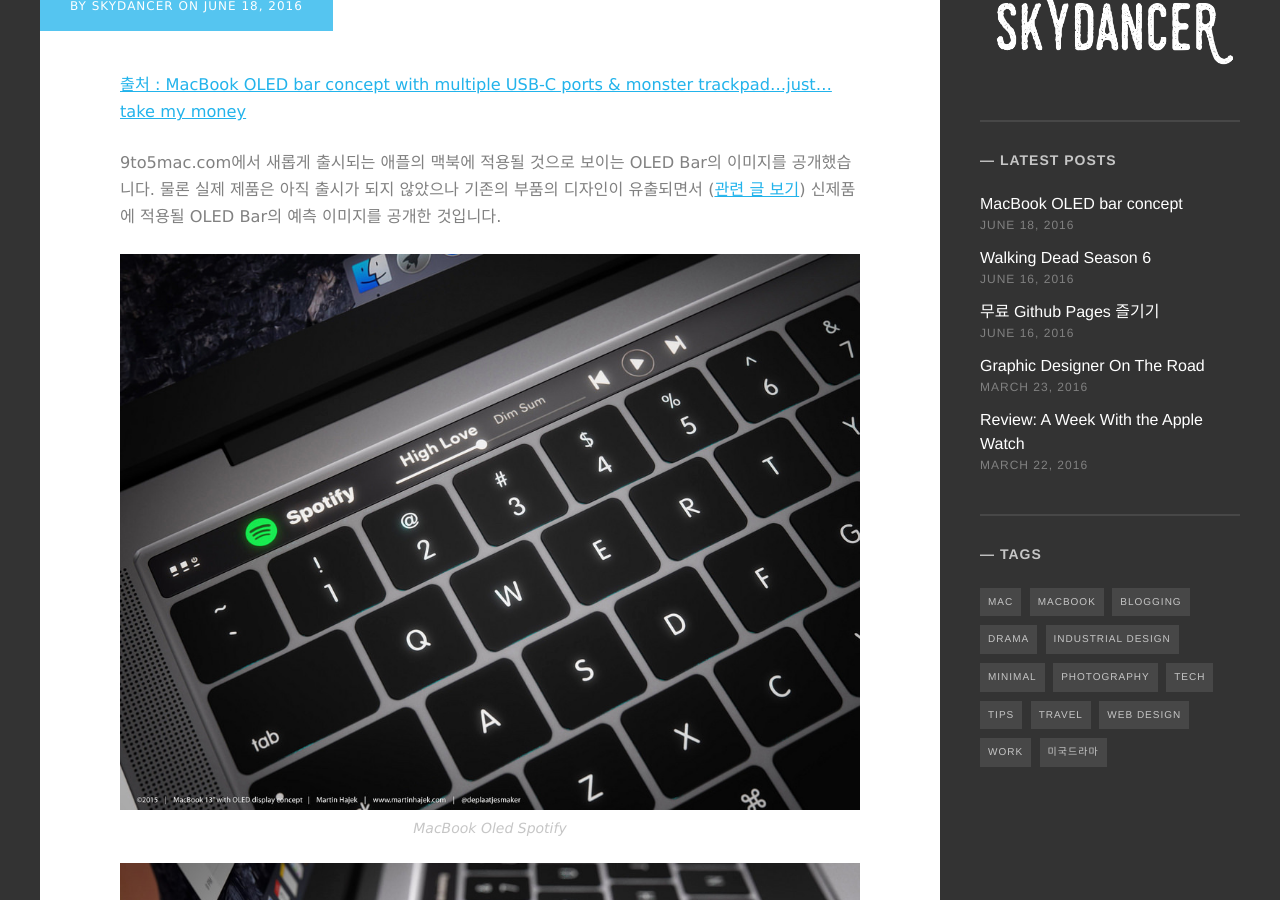
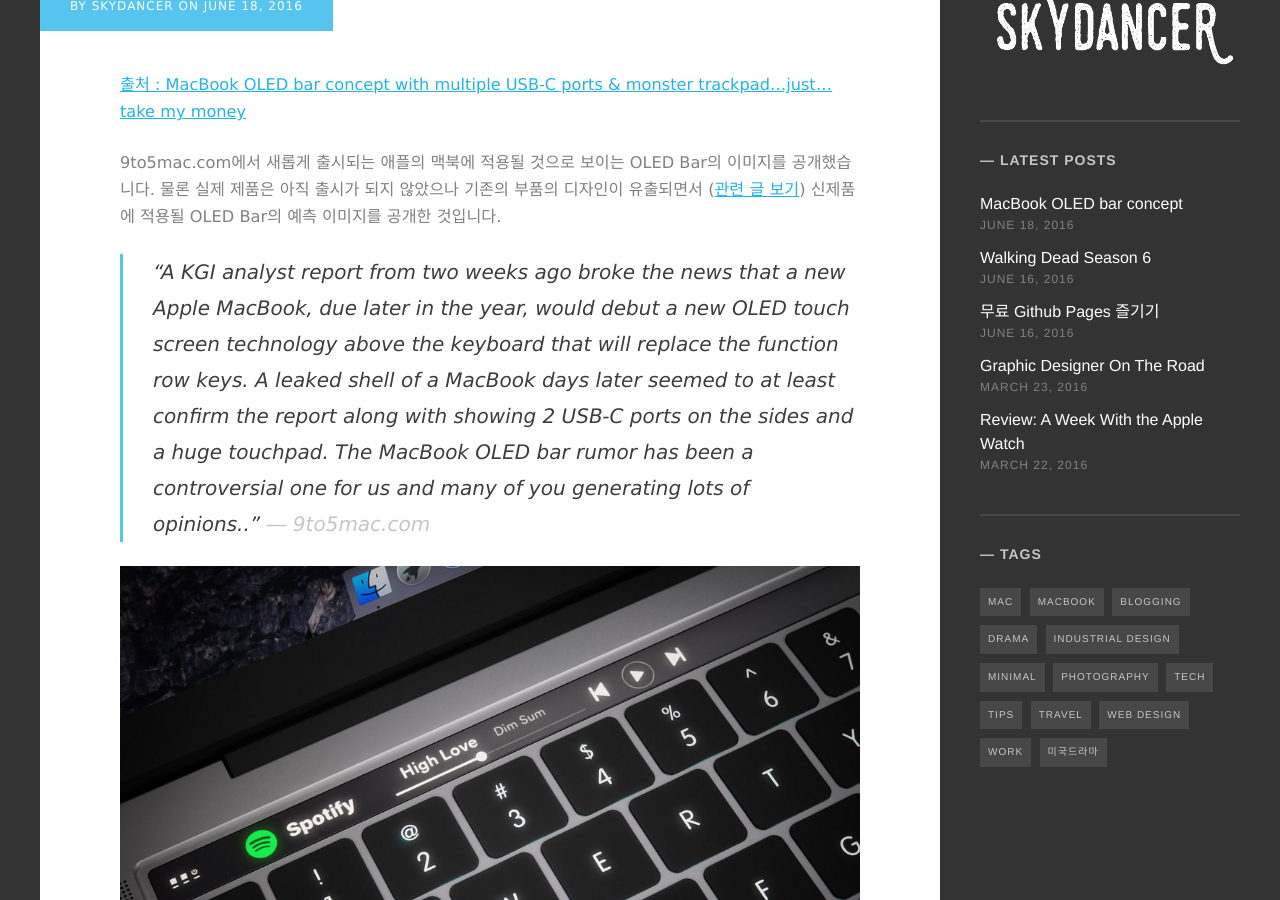
Before and after one commit to morgul71/morgul71.github.io, a Jekyll site: the page built from _posts/2016-06-18-MacBook OLED bar concept.md, in a window 1280 px wide and 900 px high, scrolled down 768 px. Built offline with Jekyll 4.4.1, drawn with Linux system fonts in a browser that asks for light colours; some web fonts are replaced.

Commit message:
Update 2016-06-18-MacBook OLED bar concept.md

```diff
--- a/_posts/2016-06-18-MacBook OLED bar concept.md
+++ b/_posts/2016-06-18-MacBook OLED bar concept.md
@@ -12,7 +12,7 @@
 
 <!--more-->
 
-
+>“A KGI analyst report from two weeks ago broke the news that a new Apple MacBook, due later in the year, would debut a new OLED touch screen technology above the keyboard that will replace the function row keys. A leaked shell of a MacBook days later seemed to at least confirm the report along with showing 2 USB-C ports on the sides and a huge touchpad. The MacBook OLED bar rumor has been a controversial one for us and many of you generating lots of opinions..” <cite>― 9to5mac.com</cite>
 
 {% include image_caption.html imageurl="/images/posts/macbook-oled-spotify.jpg" title="MacBook Oled Spotify" caption="MacBook Oled Spotify" %}
 
```
